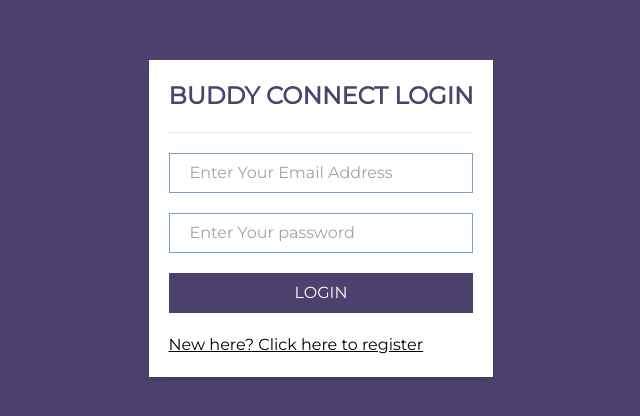
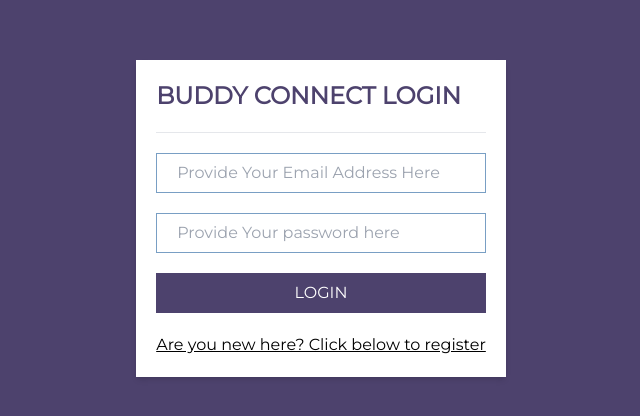
Before and after one commit to thepractitionerGG/buddyConnect2, a React (Create React App) app in the folder Client/: page /Login in a window 1280 px wide. Shown: the part 182-598 px from the top of the page, without its empty margins (319-959 px from the left). Built offline with nearby package versions, Linux system fonts and the light colour scheme.

Commit message:
Feature login-ui-v2 edited

```diff
--- a/Client/src/Pages/Login/index.js
+++ b/Client/src/Pages/Login/index.js
@@ -44,20 +44,20 @@ function Login() {
                     type="text"
                     value={user.email}
                     onChange={(e) => setuser({ ...user, email: e.target.value })}
-                    placeholder="Enter Your Email Address"
+                    placeholder="Provide Your Email Address Here"
                 />
                 <input
                     type="password"
                     value={user.password}
                     onChange={(e) => setuser({ ...user, password: e.target.value })}
-                    placeholder="Enter Your password"
+                    placeholder="Provide Your password here"
                 />
                 <button className="contained-btn" onClick={loginUser}>Login</button>
                 {/* here the Link keyword is used and it will take us to the login page */}
                 <Link
                     to="/register"
                     className="underline">
-                    New here? Click here to register
+                    Are you new here? Click below to register
                 </Link>
             </div>
         </div>
```
